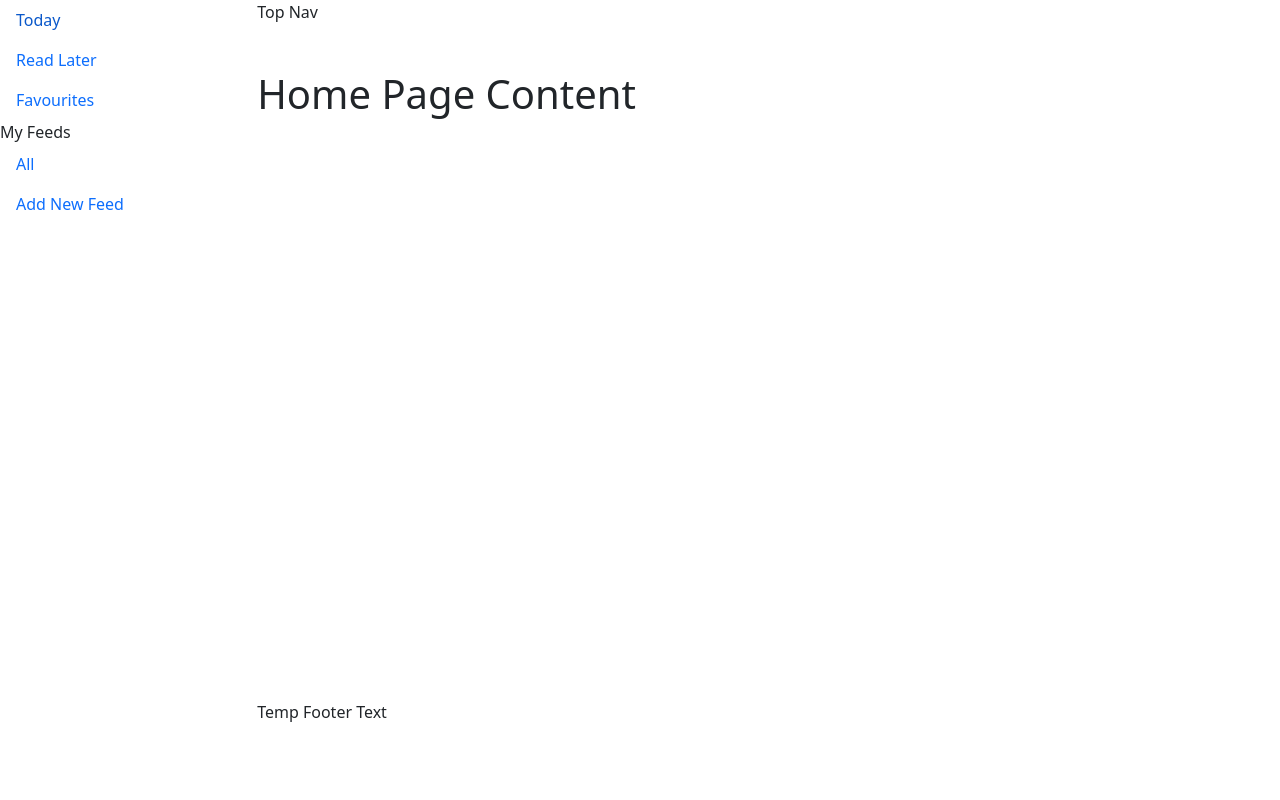
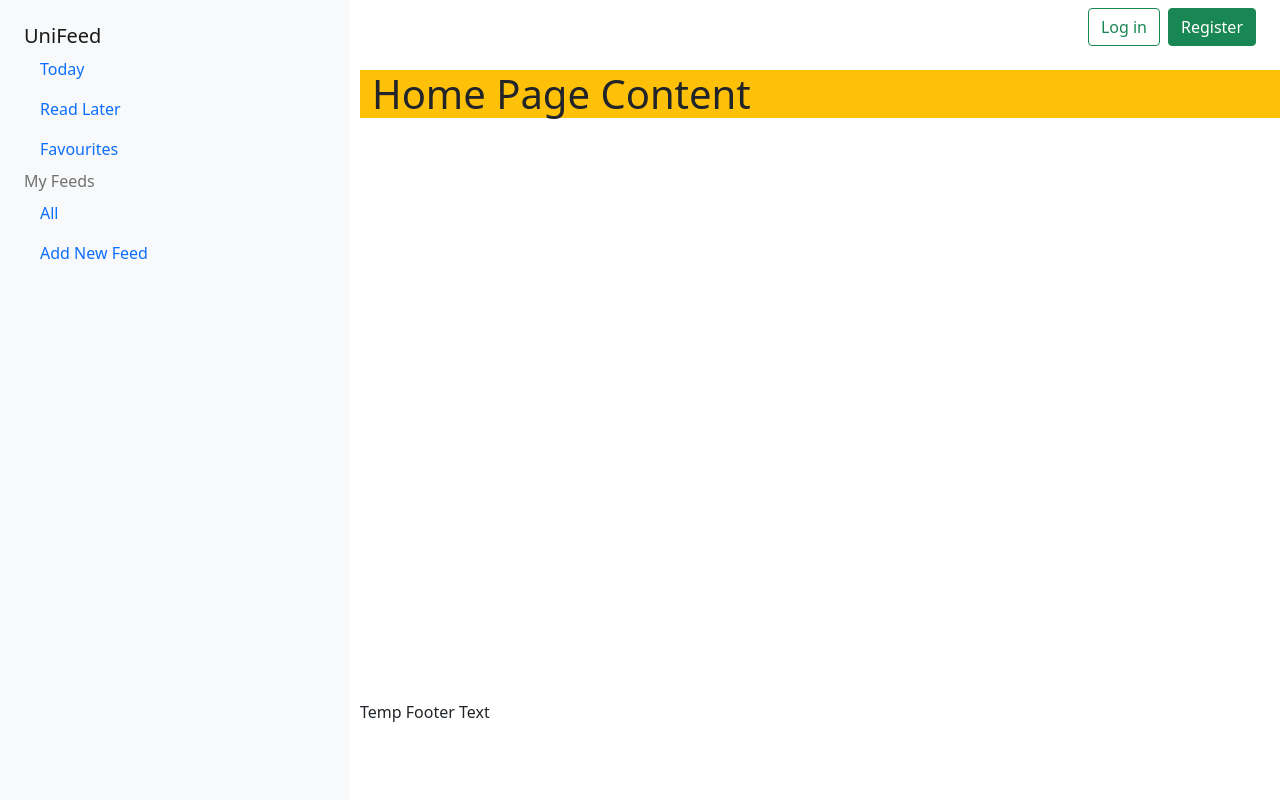
Before and after one commit to JordanTallon/unifeed_archived, a Django app: page / in a window 1280 px wide. Run offline with Django 5.2, Linux system fonts and the light colour scheme.

Commit message:
Add (some) core side-nav functionality

```diff
--- a/project_files/templates/global/base.html
+++ b/project_files/templates/global/base.html
@@ -22,9 +22,9 @@
     </title>
     <link href="{% static 'style.css' %}" rel="stylesheet">
   </head>
-  <body data-bs-theme="blue">
+  <body>
     <header>
-      Top Nav
+      {% include "global/topnav.html" %}
     </header>
     <aside id="left-sidebar">
       {% include "global/sidenav.html" %}
--- a/project_files/templates/global/sidenav.html
+++ b/project_files/templates/global/sidenav.html
@@ -1,5 +1,11 @@
-<ul class="nav flex-column">
-    <!-- Link to the user's profile -->
+{% comment %}
+Note: Should the side nav even render at all if the user is not logged in?
+{% endcomment %}
+<nav class="navbar-light bg-light h-100" aria-label="Sidebar navigation">
+    <ul class="nav flex-column p-4">
+        <li class="nav-item">
+            <a href="{% url "home" %}" class="navbar-brand h2">UniFeed</a>
+        </li>
         <li class="nav-item">
             <a class="nav-link" href="{% url 'feed-list' %}">Today</a>
         </li>
@@ -20,3 +26,4 @@
             <a class="nav-link" href="{% url 'create_folder' %}">Add New Feed</a>
         </li>
     </ul>
+</nav>
--- a/project_files/templates/unifeed/index.html
+++ b/project_files/templates/unifeed/index.html
@@ -1,8 +1,9 @@
 {% extends "global/base.html" %}
 {% block title %}
-Page Title
+  Page Title
 {% endblock title %}
-
 {% block content %}
-  <h1>Home Page Content</h1>
+  <div class="container bg-warning">
+    <h1>Home Page Content</h1>
+  </div>
 {% endblock content %}
--- a/project_files/unifeed/static/style.css
+++ b/project_files/unifeed/static/style.css
@@ -8,10 +8,11 @@ body {
     min-height: 100vh;
     display: grid;
     grid-template-areas:
-        'side-nav header header header header header header'
-        'side-nav main main main main main main'
-        'side-nav footer footer footer footer footer footer';
+        'side-nav header header header header header header header'
+        'side-nav main main main main main main main'
+        'side-nav footer footer footer footer footer footer footer';
     grid-template-rows: auto 1fr auto;
+    grid-template-columns: 350px 1fr; /* Fixed width (250 px) for side-nav and flexible for the rest */
     gap: 10px;
 }
 
```
Lines whose indentation alone changed are shown as unchanged.
